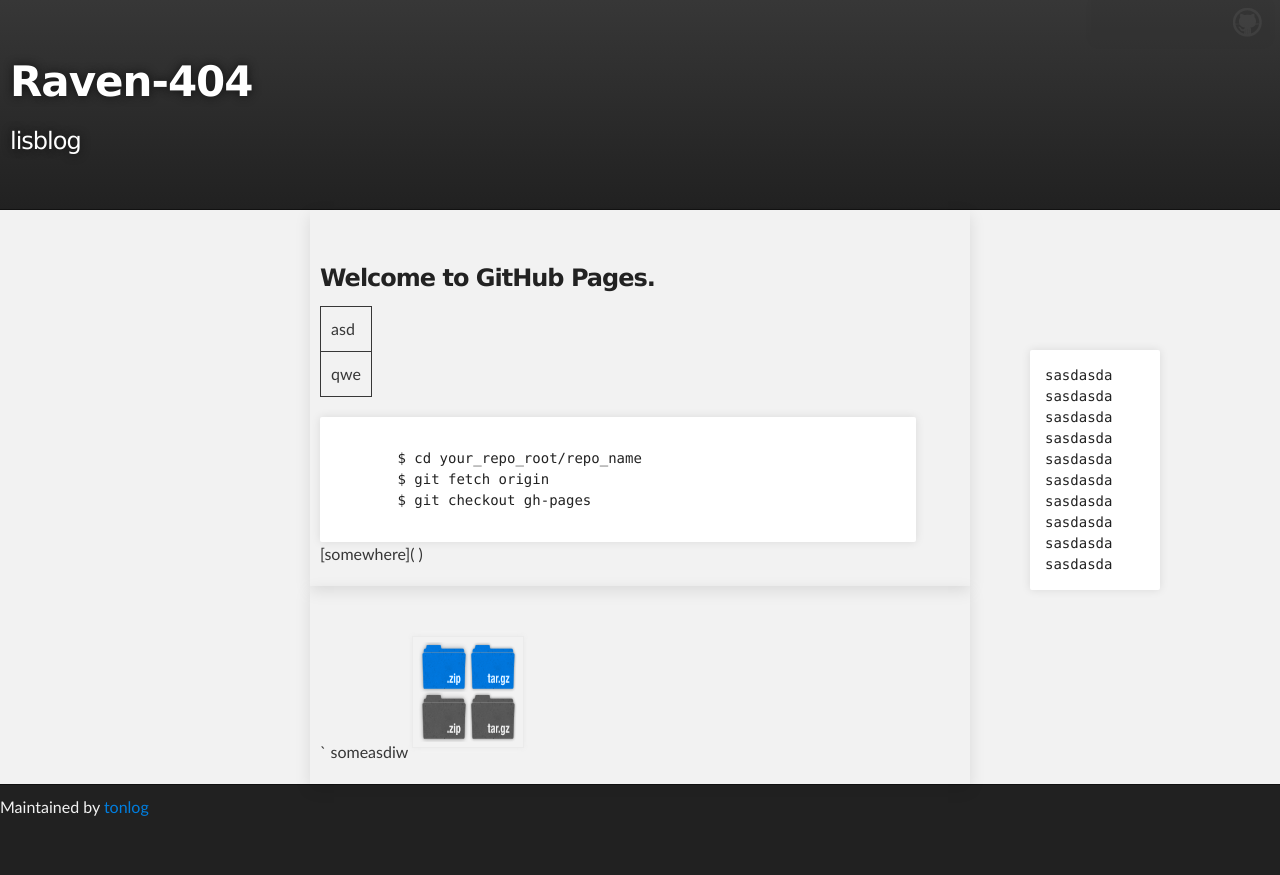
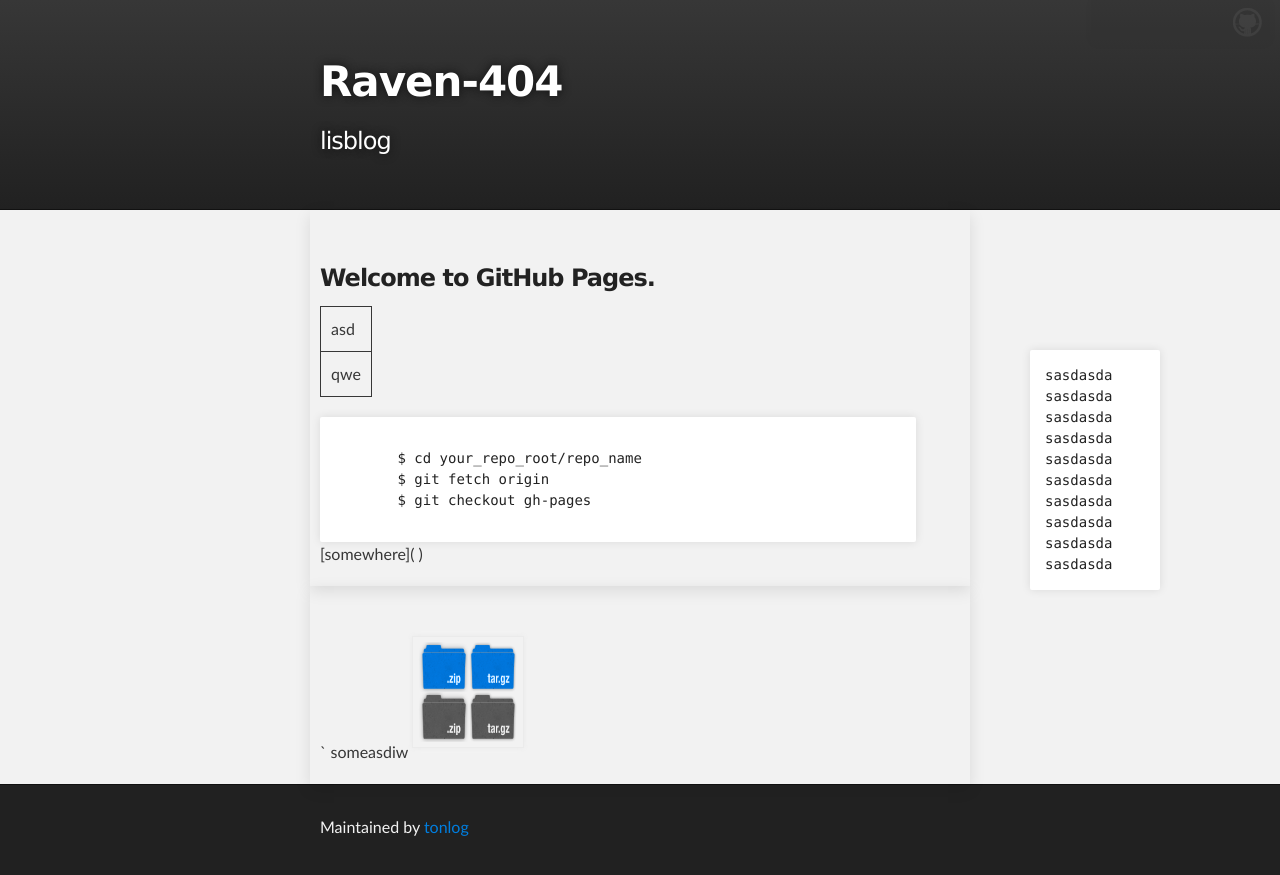
Before and after one commit to tonlog/tonlog.github.io, a Jekyll site: the page built from index.md, in a window 1280 px wide. Shown: the top 875 px of the page. Built offline with Jekyll 4.4.1, drawn with Linux system fonts in a browser that asks for light colours; Markdown is read by kramdown in place of the engine named in the settings.

Commit message:
Update stylesheet.css
template changed.

```diff
--- a/stylesheets/stylesheet.css
+++ b/stylesheets/stylesheet.css
@@ -295,6 +295,12 @@
   width: 100%;
 }
 
+.inner {
+  position: relative;
+  max-width: 640px;
+  padding: 20px 10px;
+  margin: 0 auto;
+}
 
 
 #forkme_banner {
```
